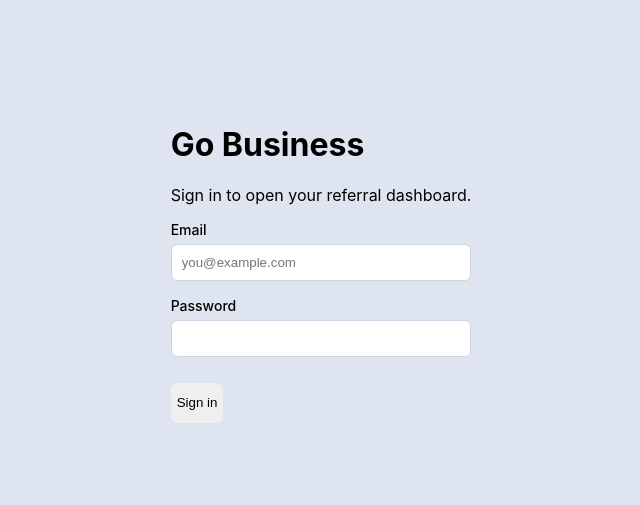
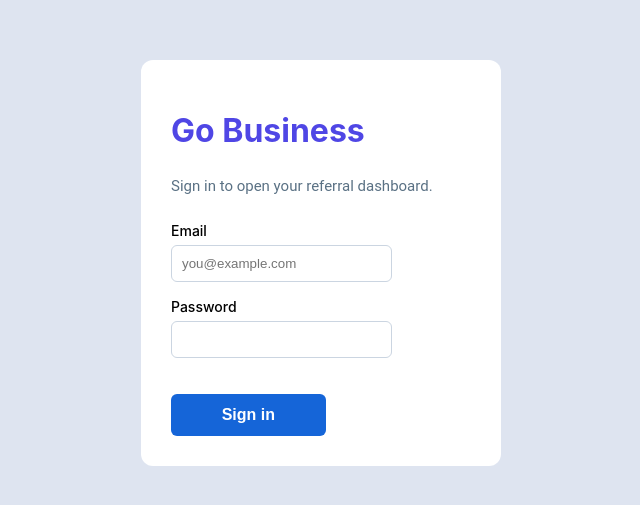
Before and after one commit to hmsupraja/my-go-business-app, a React (Create React App) app: page /login in a window 1280 px wide. Shown: the part 137-642 px from the top of the page, without its empty margins (319-959 px from the left). Built offline with nearby package versions, Linux system fonts and the light colour scheme.

Commit message:
App.js is modefied

```diff
--- a/src/components/Login/index.css
+++ b/src/components/Login/index.css
@@ -1,8 +1,8 @@
 .main-con {
-  min-height: 100vh;
-  display: flex;
+ display: flex;
   justify-content: center;
   align-items: center;
+  min-height: 100vh;
   background-color: #dee4f0;
 }
 
@@ -19,6 +19,7 @@
 }
 
 .inp {
+    width: 100%;
   padding: 10px;
   border: 1px solid #cbd5e1;
   border-radius: 6px;
@@ -26,11 +27,21 @@
 }
 
 .but {
-  margin-top: 10px;
-  height: 40px;
+  width:200%;
+  margin-top: 20px;
+  background-color: #1565d8;
+  color: #ffffff;
   border: none;
+  outline: none;
+  padding: 12px;
   border-radius: 6px;
   cursor: pointer;
+  font-size: 16px;
+  font-weight: 600;
+  align-items:center;
+  justify-content: center;
+
+
 }
 
 .ep {
@@ -38,3 +49,38 @@
   margin-top: 10px;
   font-size: 14px;
 }
+.form-el{
+display: flex;
+  flex-direction: column;
+  align-items: flex-start;
+  justify-content: center;
+  background-color: #ffffff;
+  width: 300px;
+  min-height: 300px;
+  padding: 30px;
+  border-radius: 12px;
+
+}
+.header {
+  font-size: 32px;
+  margin-bottom: 10px;
+  color: #4f46e5;
+}
+.btn-container{
+
+    .btn-container {
+  width: 100%;
+  display: flex;
+  justify-content: center;
+}
+
+
+}
+.login-para {
+  color: #5a7184;
+  font-size: 15px;
+  font-family: 'Roboto', sans-serif;
+  line-height: 1.5;
+  margin-bottom: 24px;
+  text-align: left;
+}
--- a/src/components/Login/index.js
+++ b/src/components/Login/index.js
@@ -87,37 +87,24 @@ class Login extends Component {
           </p>
 
           <div className="inp-con">
-            <label htmlFor="email" className="lab">
-              Email
+            <label htmlFor="email" className="lab"> Email
             </label>
 
             <input
-              id="email"
-              type="email"
-              className="inp"
-              placeholder="you@example.com"
-              value={email}
-              onChange={this.one}
+              id="email" type="email" className="inp" placeholder="you@example.com" value={email}  onChange={this.one}
             />
           </div>
 
           <div className="inp-con">
-            <label htmlFor="password" className="lab">
-              Password
-            </label>
+            <label htmlFor="password" className="lab"> Password </label>
 
-            <input
-              id="password"
-              type="password"
-              className="inp"
-              value={password}
-              onChange={this.two}
-            />
+            <input id="password"  type="password" className="inp" value={password} onChange={this.two}  />
           </div>
-
+        <div class="btn-container">
           <button type="submit" className="but">
             Sign in
           </button>
+          </div>
 
           {showError && <p className="ep">*{errorMsg}</p>}
         </form>
--- a/src/components/NotFound/index.css
+++ b/src/components/NotFound/index.css
@@ -1,4 +1,4 @@
-.logincont {
+.notcont {
   display: flex;
   flex: 1;
   height: 100vh;
--- a/src/components/NotFound/index.js
+++ b/src/components/NotFound/index.js
@@ -2,7 +2,7 @@ import {Link} from 'react-router-dom'
 import './index.css'
 
 const NotFound = () => (
-  <div className="not-found-container">
+  <div className="notcont">
     <h1 className="heading">404</h1>
 
     <p className="para">Page not found</p>
```
